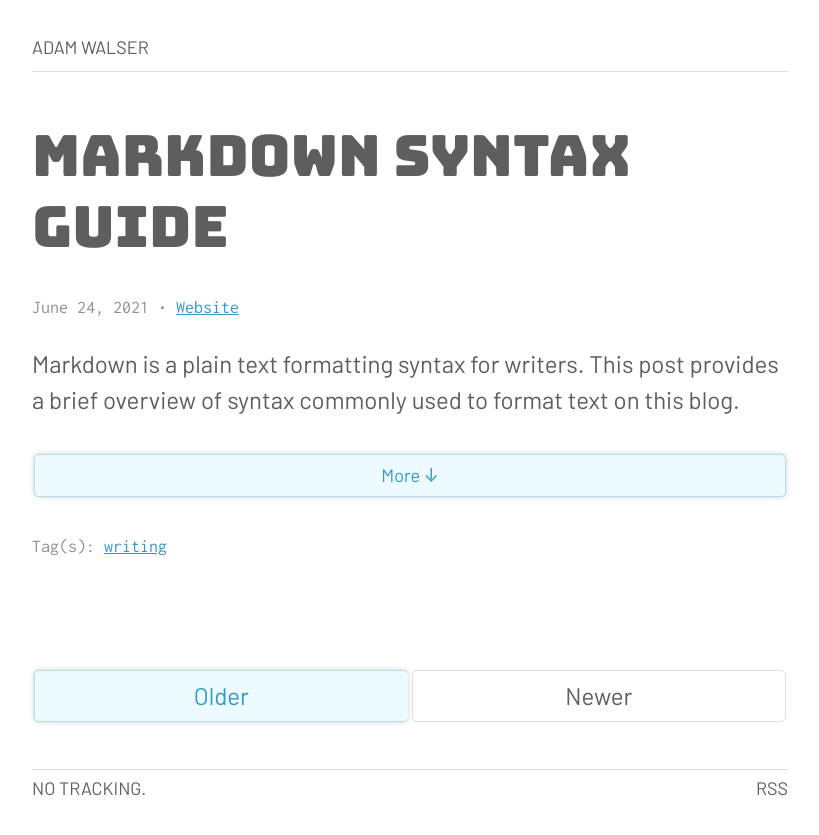
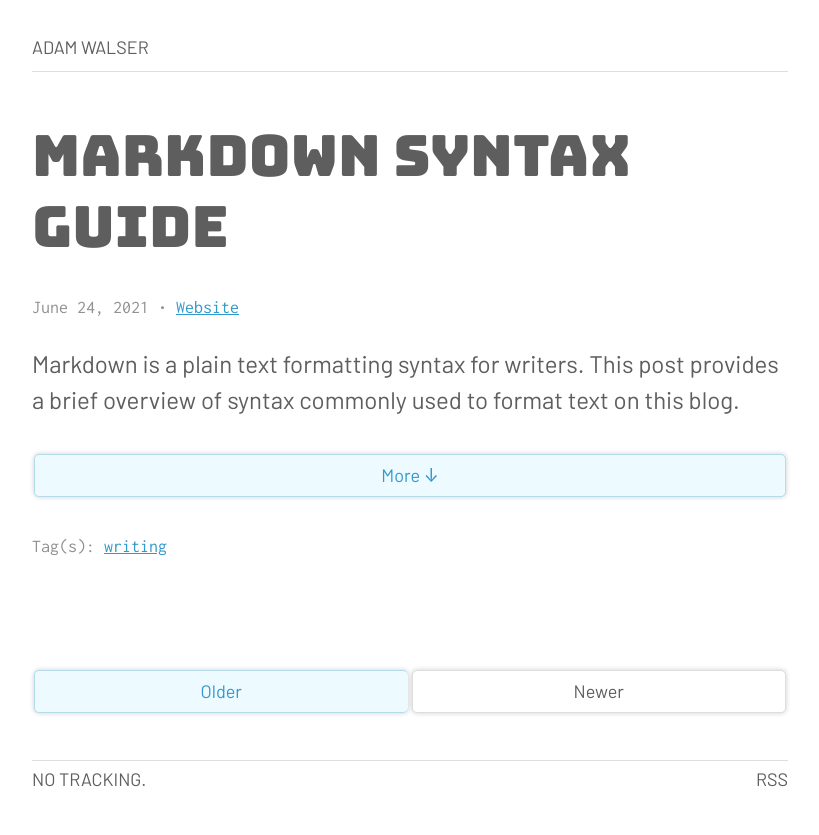
Before and after one commit to ajpwalser/ajpwalser.github.io, a Jekyll site: the page built from index.html, in a window 1280 px wide. Shown: the top 835 px of the page, without its empty margins (230-1049 px from the left). Built offline with Jekyll 4.4.1, drawn with Linux system fonts in a browser that asks for light colours; the list of posts is cut into pages by our own code.

Commit message:
Update style.css

```diff
--- a/css/style.css
+++ b/css/style.css
@@ -425,13 +425,22 @@
 .pagination {
   display: flex;
   text-align: center;
+  font-size: 75%;
 }
 
 .pagination-item {
-  float: left;
-  width: 50%;
-  padding: var(--spacer);
-  border: 1px solid black;
+  	float: left;
+ 	 width: 50%;
+	padding: 7px 18px;
+	margin: 2px;
+	color: var(--theme);
+	background-color: var(--light);
+	border: 1px solid var(--border);
+	-webkit-border-radius: 5px;
+	-moz-border-radius: 5px;
+	border-radius: 5px;
+	text-decoration: none;
+	box-shadow: 0 0 5px #00000033;
 
   &:first-child {
     border-right-width: 0;
@@ -442,11 +451,6 @@
     border-top-right-radius: 5px;
     border-bottom-right-radius: 5px;
   }
-}
-
-a.pagination-item:hover {
-  background-color: var(--border-color);
-  text-decoration: none;
 }
 
 
```
